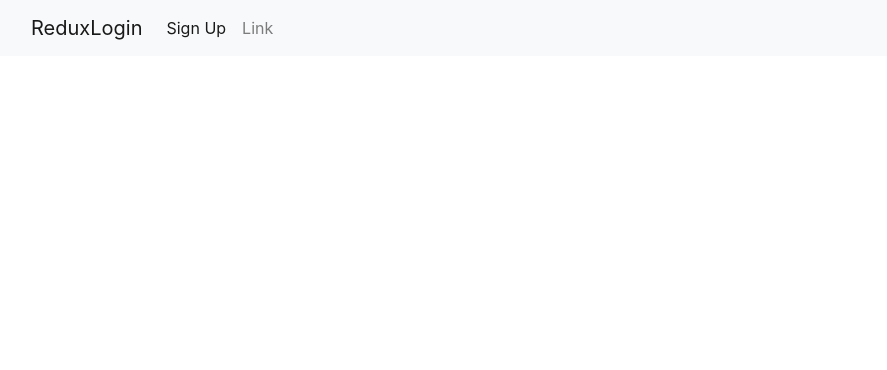
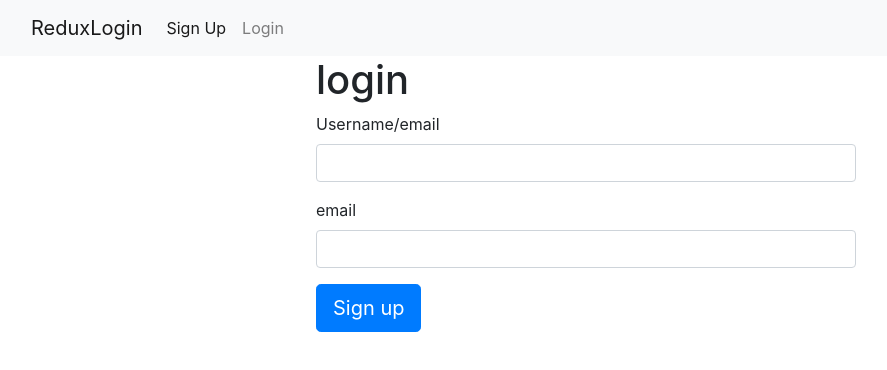
Before and after one commit to JSjump/login, a React (Create React App) app: page /login in a window 1280 px wide. Shown: the top 370 px of the page, without its empty margins (54-941 px from the left). Built offline with nearby package versions, Linux system fonts and the light colour scheme.

Commit message:
登陆表单页面 搭建与非空验证

```diff
--- a/package.json
+++ b/package.json
@@ -5,6 +5,7 @@
   "dependencies": {
     "axios": "^0.18.0",
     "classnames": "^2.2.6",
+    "lodash": "^4.17.11",
     "react": "^16.8.4",
     "react-dom": "^16.8.4",
     "react-redux": "^6.0.1",
@@ -12,7 +13,8 @@
     "react-scripts": "2.1.8",
     "redux": "^4.0.1",
     "redux-thunk": "^2.3.0",
-    "shortid": "^2.2.14"
+    "shortid": "^2.2.14",
+    "validator": "^10.11.0"
   },
   "scripts": {
     "start": "react-scripts start",
--- a/src/components/NavigationBar.js
+++ b/src/components/NavigationBar.js
@@ -18,7 +18,7 @@ class NavigationBar extends Component{
                             <Link className="nav-link" to='/signup'>Sign Up</Link>
                         </li>
                         <li className="nav-item">
-                            <a className="nav-link" href="#">Link</a>
+                            <a className="nav-link" href="/login">Login</a>
                         </li>
                     </ul>
                 </div>
--- /dev/null
+++ b/src/components/login/LoginForm.js
@@ -0,0 +1,72 @@
+import React, {Component} from 'react';
+import classnames from "classnames";
+import validateInput from '../../utils/validtion/login';
+// import PropTyps from 'prop-types';
+class LoginForm extends Component{
+    constructor(props) {
+        super(props);
+        this.state = {
+            identifier: '',
+            password: '',
+            errors:{},
+            isLoading:false,
+        }
+    }
+    isValid = () => {
+        const {errors,isValid} = validateInput(this.state);
+        if(!isValid){
+            this.setState({errors});
+        }
+        return isValid;
+    }
+
+    onChange = (e) => {
+        // this.setState({identifier,password,errors,isLoading}) // setState 理解错误
+        // this.setState({e.target.name = e.target.value})  // e使用方式理解错误
+        this.setState({[e.target.name]:[e.target.value]})
+    }
+
+    onSubmit= (e)=> {
+        e.preventDefault();
+        if(this.isValid()){
+
+        }
+    }
+    render() {
+        const {identifier,password,errors,isLoading} = this.state;
+        return (
+                <form onSubmit={this.onSubmit}>
+                    <h1>login</h1>
+                    <div className="form-group">
+                        <label className="control-label">Username/email</label>
+                        <input
+                            value={identifier}
+                            onChange={this.onChange}
+                            type="text"
+                            name="identifier"
+                            className={classnames('form-control',{'is-invalid':errors.identifier})}/>
+                        {errors.identifier && <span className='form-text text-muted'>{errors.identifier}</span>}
+                    </div>
+                    <div className="form-group">
+                        <label className="control-label">email</label>
+                        <input
+                            value={password}
+                            onChange={this.onChange}
+                            type="text"
+                            name="password"
+                            className={classnames('form-control',{'is-invalid':errors.password})}/>
+                        {errors.password && <span className='form-text text-muted'>{errors.password}</span>}
+                    </div>
+                    <div className="form-group">
+                        <button
+                            disabled={isLoading}
+                            className="btn btn-primary btn-lg">
+                            Sign up
+                        </button>
+                    </div>
+
+                </form>
+        )
+    }
+}
+export default LoginForm;
--- /dev/null
+++ b/src/components/login/LoginPage.js
@@ -0,0 +1,20 @@
+import React,{Component} from 'react';
+import LoginForm from './LoginForm';
+import {connect} from "react-redux";
+
+
+class LoginPage extends Component{
+    render() {
+        return (
+            <div className="row">
+                <div className="col-sm-3"></div>
+                <div className="col-sm-6">
+                    <LoginForm></LoginForm>
+                </div>
+                <div className="col-sm-3"></div>
+
+            </div>
+        )
+    }
+}
+export default connect()(LoginPage);
--- a/src/routers.js
+++ b/src/routers.js
@@ -2,9 +2,11 @@ import React from 'react';
 import { Route } from 'react-router-dom';
 import App from './components/App';
 import SignUpPage from './components/signup/SignUpPage';
+import LoginPage from './components/login/LoginPage';
 export default (
     <div>
         <Route exact path="/" component={ App }></Route>
         <Route path="/signup" component={ SignUpPage }></Route>
+        <Route path='/login' component={LoginPage}></Route>
     </div>
 )
--- /dev/null
+++ b/src/utils/validtion/login.js
@@ -0,0 +1,19 @@
+import validator from 'validator';
+import isEmpty from 'lodash/isEmpty';
+
+const validateInput = (data) => {
+    let errors ={};
+    if (validator.isEmpty(data.identifier)){
+        errors.identifier = 'this filed is required';
+    }
+    if (validator.isEmpty(data.password)){
+        errors.password = 'this filed is required';
+    }
+    return {
+        errors,
+        isValid:isEmpty(errors)
+    }
+
+}
+
+export default validateInput;
```
Also changed, not shown: 1 other file (tests, documents, lock files or other folders).
